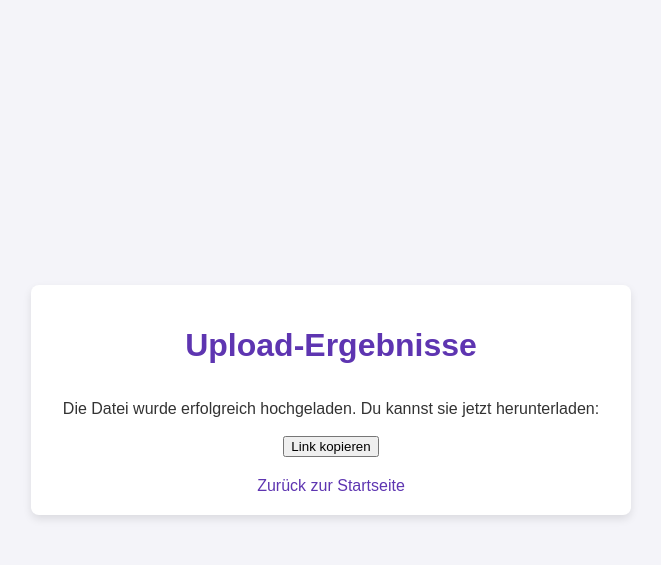
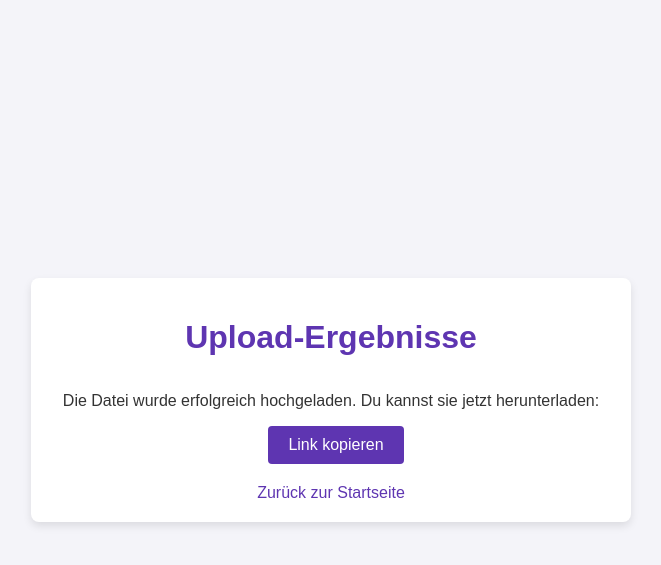
Before and after one commit to weneten/matrixtest, a Flask app: template templates/result.html in a window 1280 px wide. Shown: the top 565 px of the page, without its empty margins (309-970 px from the left). Run offline with Flask 3, Linux system fonts and the light colour scheme; the template is opened without the code that fills it, so the values that code supplies are empty.

Commit message:
Update styles.css

```diff
--- a/static/css/styles.css
+++ b/static/css/styles.css
@@ -37,6 +37,14 @@ h1 {
     margin-bottom: 20px;
 }
 
+.link-container {
+    display: flex;
+    align-items: center;
+    justify-content: center;
+    gap: 10px;
+    margin-top: 10px;
+}
+
 .download-link {
     color: #5e35b1; /* Lila Akzentfarbe */
     font-weight: bold;
@@ -48,6 +56,20 @@ h1 {
     text-decoration: underline;
 }
 
+.copy-button {
+    background-color: #5e35b1; /* Lila Akzentfarbe */
+    color: #ffffff;
+    border: none;
+    border-radius: 4px;
+    padding: 10px 20px;
+    cursor: pointer;
+    font-size: 1em;
+}
+
+.copy-button:hover {
+    background-color: #4a2c91; /* Dunklerer Lila-Ton */
+}
+
 .back-link {
     color: #5e35b1; /* Lila Akzentfarbe */
     text-decoration: none;
```
